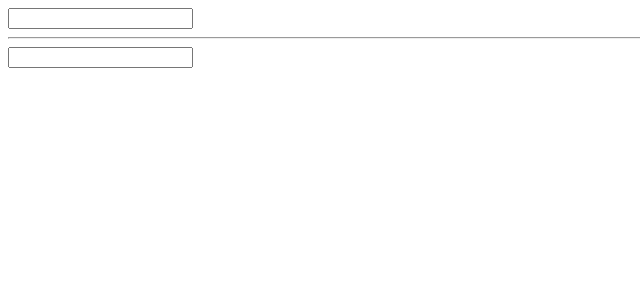
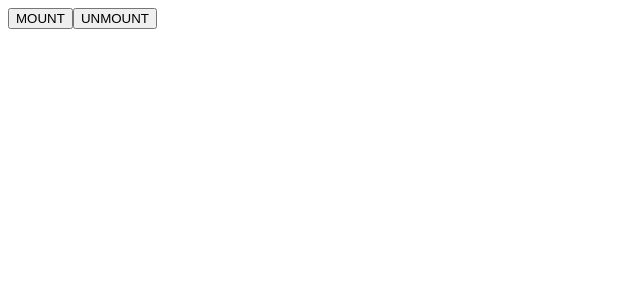
Before and after one commit to descartez/hello-react, a React (Create React App) app: page / in a window 1280 px wide. Shown: the top 300 px of the page, without its empty margins (0-640 px from the left). Built offline with nearby package versions, Linux system fonts and the light colour scheme.

Commit message:
updates with moun unmount principles

```diff
--- a/src/App.js
+++ b/src/App.js
@@ -1,41 +1,55 @@
 import React from 'react';
 import ReactDOM from 'react-dom';
+
 
 class App extends React.Component {
   constructor() {
     super();
-    this.state = {a: ''}
+    this.state = {val: 0}
+    this.update = this.update.bind(this)
   }
 
-  update(e){
-    this.setState({
-      a: this.a.refs.input.value,
-      b: this.refs.b.value
-    })
+  update() {
+    this.setState({val: this.state.val + 1 })
+  }
+
+  componentWillMount() {
+    console.log('componentWillMount')
+  }
+
+  render(){
+    console.log('render');
+    return <button onClick={this.update}>{this.state.val}</button>
+  }
+
+  componentDidMount() {
+    console.log('componentDidMount')
+  }
+
+  componentWillUnmount() {
+    console.log('componentWillUnmount')
+  }
+
+}
+
+class Wrapper extends React.Component {
+  mount(){
+    ReactDOM.render(<App />, document.getElementById('a'))
+  }
+
+  unmount(){
+    ReactDOM.unmountComponentAtNode(document.getElementById('a'))
   }
 
   render(){
     return (
       <div>
-        <Input
-          ref={component => this.a=component}
-          update={this.update.bind(this)}
-          /> {this.state.a}
-          <hr />
-          <input
-          ref="b"
-          type="text"
-          onChange={this.update.bind(this)}
-          /> {this.state.b}
+      <button onClick={this.mount.bind(this)}>MOUNT</button>
+      <button onClick={this.unmount.bind(this)}>UNMOUNT</button>
+      <div id="a"></div>
       </div>
     )
   }
 }
 
-class Input extends React.Component {
-  render() {
-    return <div><input ref='input' type='text' onChange={this.props.update} /></div>
-  }
-}
-
-export default App
+export default Wrapper
```
